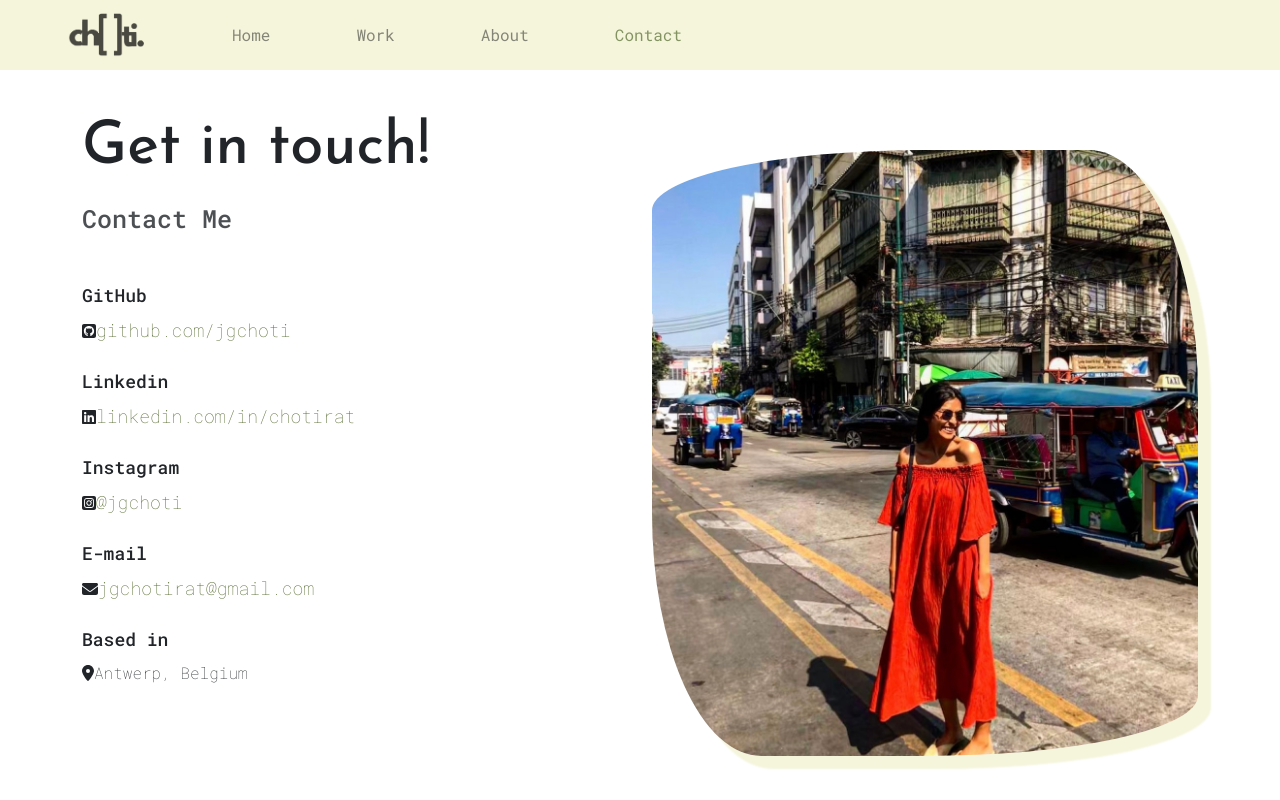
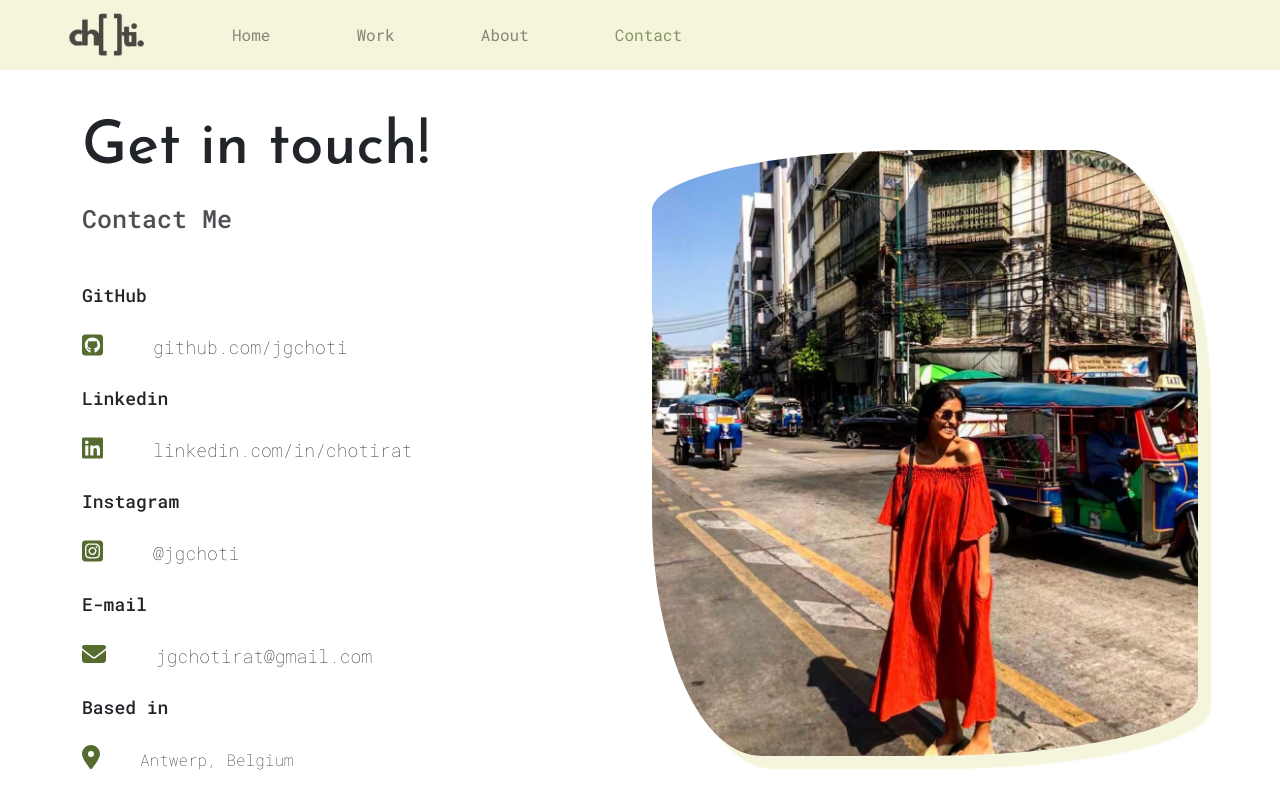
Before and after one commit to jgchoti/jgchoti.github.io, a React (Create React App) app: page /contact in a window 1280 px wide. Shown: the top 800 px of the page. Built offline with nearby package versions, Linux system fonts and the light colour scheme.

Commit message:
Update App.css

```diff
--- a/src/style/App.css
+++ b/src/style/App.css
@@ -197,6 +197,23 @@ nav a:hover {
   align-items: center;
   text-decoration: none;
 }
+
+.contact-link {
+  margin-left: 10px;
+  color: inherit;
+  text-decoration: none;
+}
+
+.contact-link:hover {
+  text-decoration: underline;
+}
+.content-container svg {
+  font-size: 24px;
+  margin-top: 16px;
+  margin-right: 40px;
+  color: var(--secondary-color);
+}
+
 .description {
   padding: 80px 20px 0 60px;
   opacity: 0.9;
```
